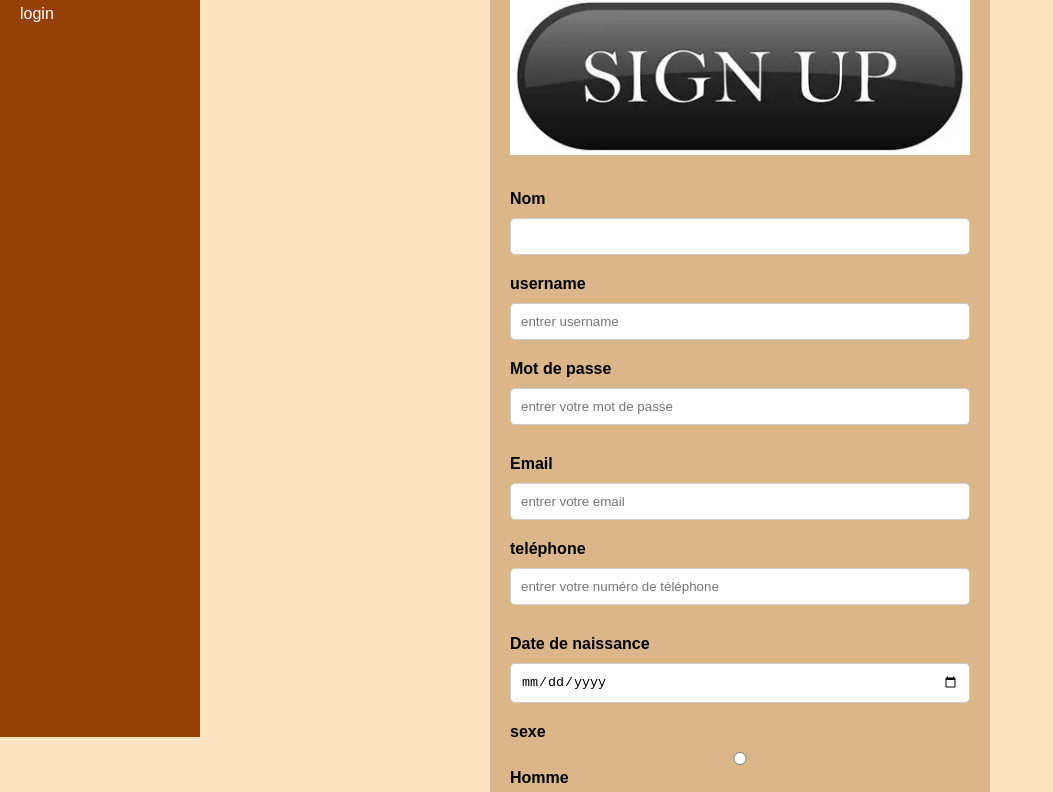
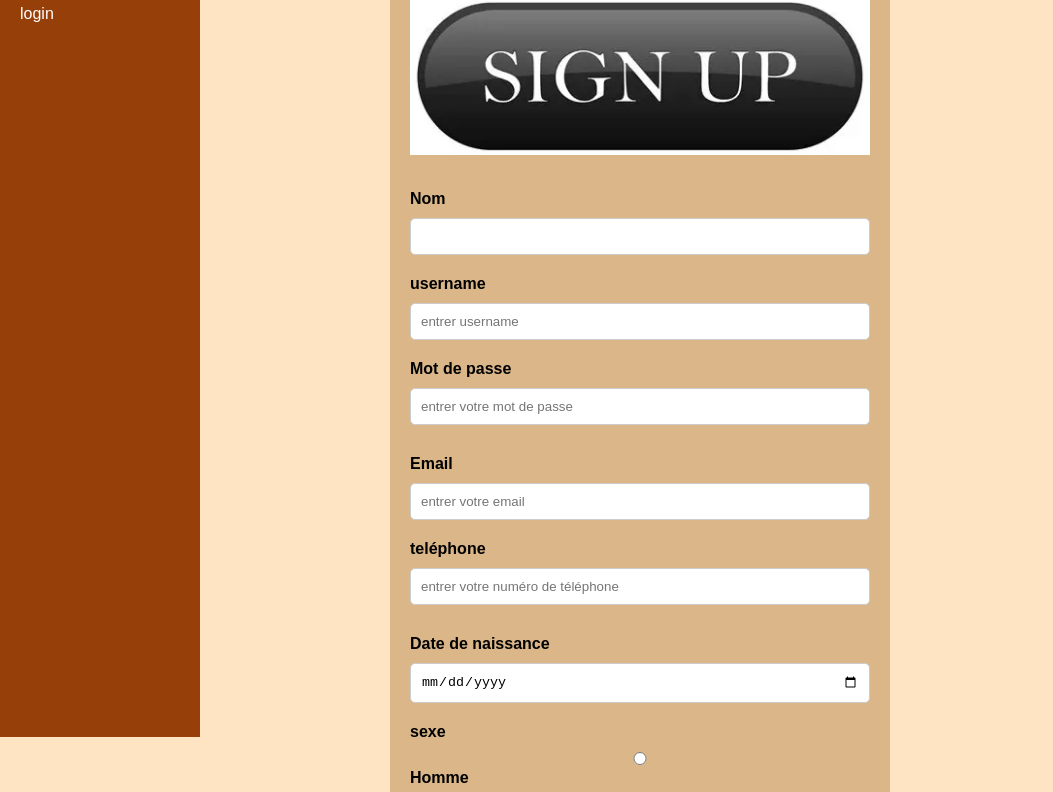
Before and after one commit to imene374/login, a plain HTML site: page index.html in a window 1280 px wide. Shown: the part 63-855 px from the top of the page, without its empty margins (0-1053 px from the left). Drawn offline with Linux system fonts and the light colour scheme.

Commit message:
login js responsive

```diff
--- a/css/style.css
+++ b/css/style.css
@@ -10,6 +10,8 @@ body {
     min-height: 100vh; /* Utilise min-height au lieu de height pour permettre le scroll */
     background-color: bisque;
     display: flex;
+      justify-content: center;
+    align-items: center;
     font-family: Arial, sans-serif;
 }
 
@@ -52,9 +54,9 @@ nav.sidebar {
 }
 
 /* On décale le contenu pour ne pas qu'il soit sous la sidebar sur PC */
-body {
+/* body {
     padding-left: 200px;
-}
+} */
 
 /* --- FORMULAIRE --- */
 fieldset {
```
